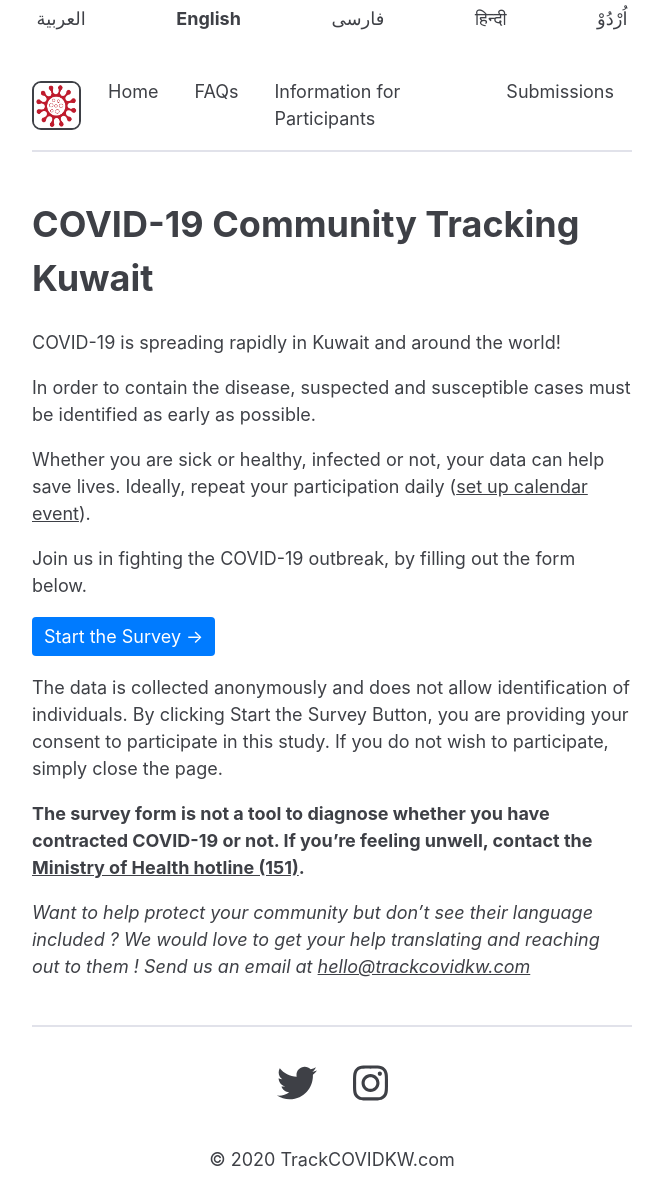
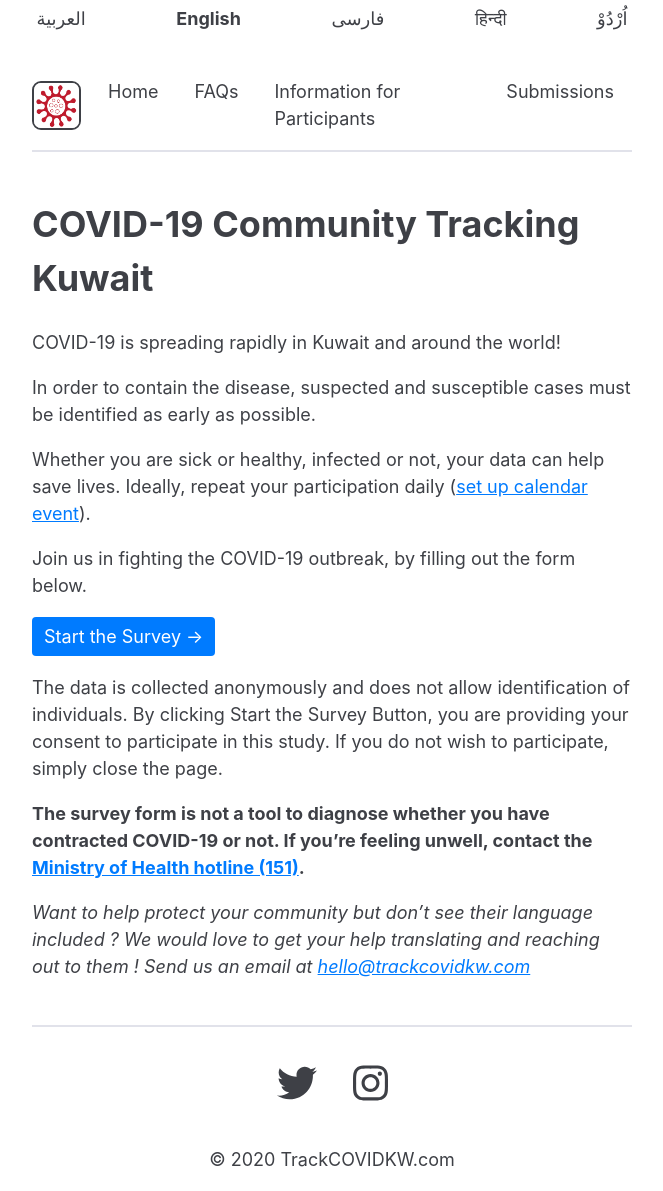
Before and after one commit to coronamapskw/trackcovidkw.org, a Jekyll site: the page built from en/index.md, in a window 1280 px wide. Shown: the whole page, without its empty margins (308-971 px from the left). Built offline with Jekyll 4.4.1, drawn with Linux system fonts in a browser that asks for light colours.

Commit message:
Make links blue

```diff
--- a/_layouts/base.html
+++ b/_layouts/base.html
@@ -15,7 +15,8 @@ layout: compress
     <style>
       html {
         --main-color: #3E4046;
-        --hover-color: black;
+        --link-color: #007bff;
+        --hover-color: #1768bf;
         --borders-color: #E1E2EA;
         --shaded-bg-color: ghostwhite;
         --main-font: -apple-system, BlinkMacSystemFont, "Segoe UI", Roboto, Helvetica, Arial, sans-serif, "Apple Color Emoji", "Segoe UI Emoji", "Segoe UI Symbol";
@@ -32,11 +33,11 @@ layout: compress
       }
 
       a {
-        color: var(--main-color);
+        color: var(--link-color);
       }
 
       a svg {
-        fill: var(--main-color);
+        fill: var(--link-color);
       }
 
       a:hover {
@@ -124,6 +125,7 @@ layout: compress
 
       header nav a {
         display: block;
+        color: var(--main-color);
         padding: 1em;
         text-decoration: none;
       }
@@ -147,7 +149,12 @@ layout: compress
 
       #languages a {
         text-decoration: none;
+        color: var(--main-color);
         padding: 0.25em;
+      }
+
+      #languages a:hover {
+        color: var(--hover-color);
       }
 
       nav#languages {
@@ -214,11 +221,16 @@ layout: compress
         display: block;
         padding: 1em;
         text-decoration: none;
-
+        color: var(--main-color);
       }
 
       #social-icons a svg {
         height: 2.5rem;
+        fill: var(--main-color);
+      }
+
+      #social-icons a svg:hover {
+        fill: var(--hover-color);
       }
     </style>
     <title>{{ page.title }} &mdash; {{ site.title }}</title>
```
